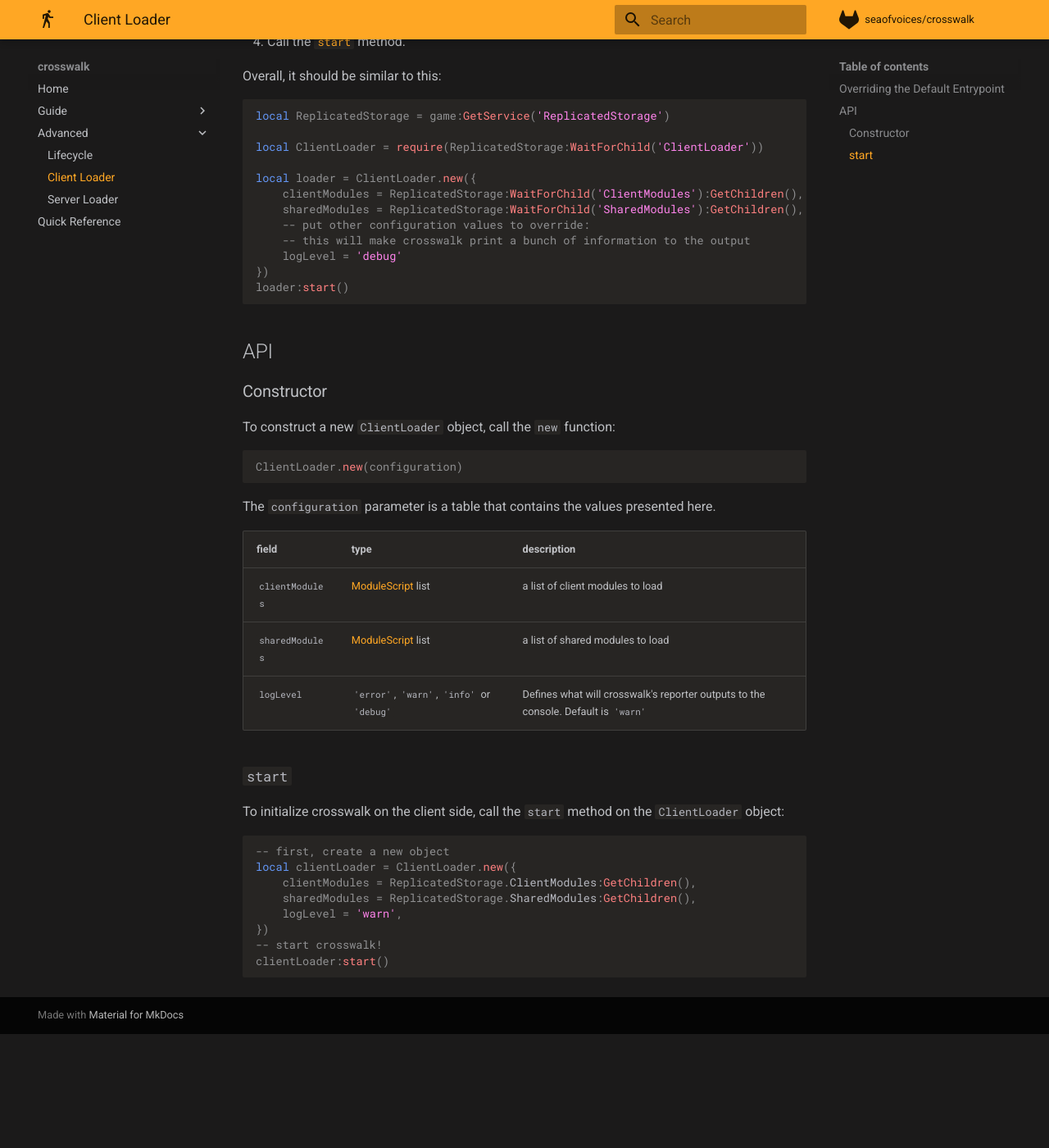
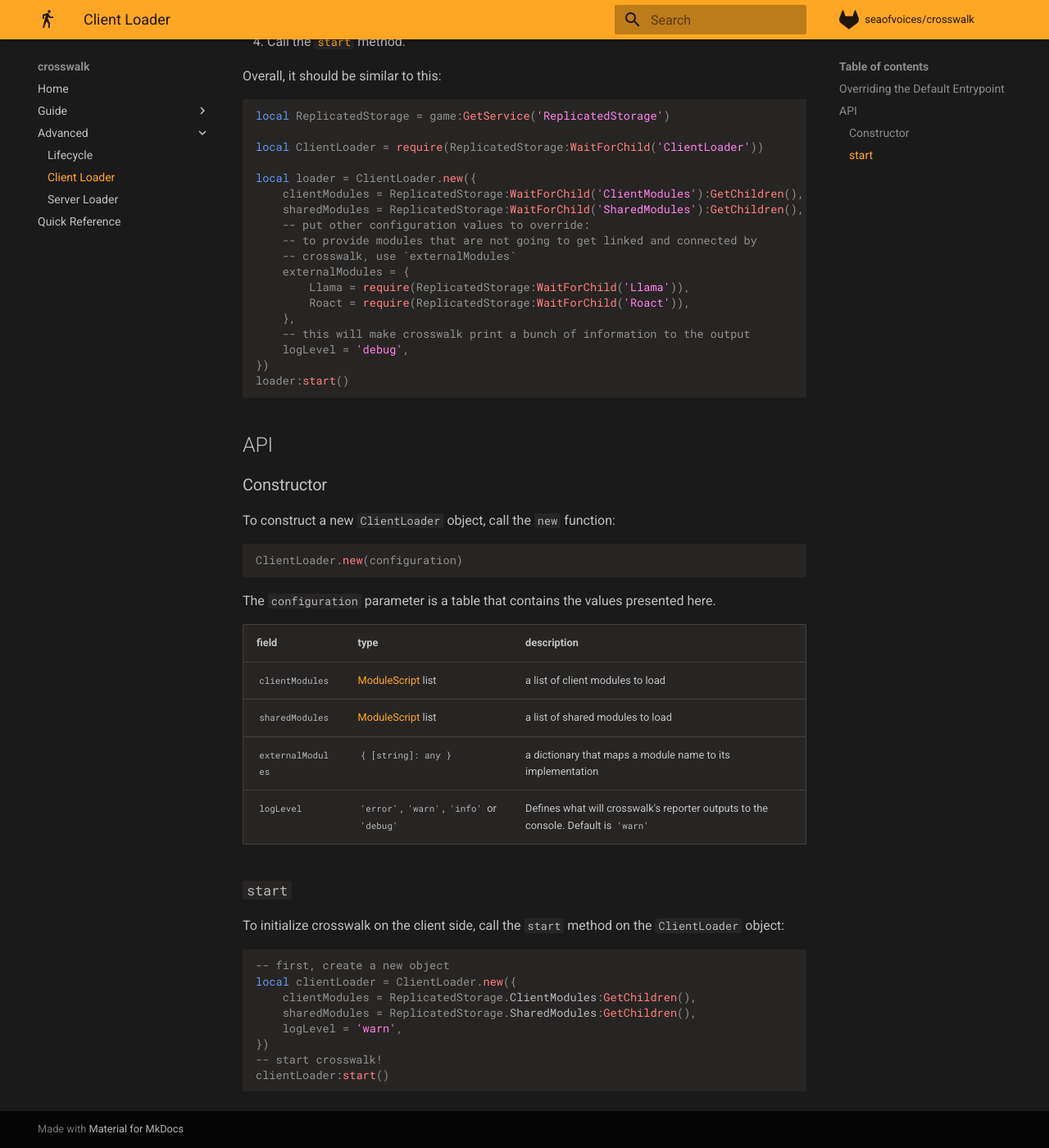
Before and after one commit to seaofvoices/crosswalk, an MkDocs documentation site: the page built from docs/Advanced/ClientLoader.md, in a window 1280 px wide and 1400 px high, scrolled down 554 px. Shown: the whole window at 82% size. Built offline with MkDocs 1.6.1 and Material for MkDocs 9.7.7, drawn with Linux system fonts in a browser that asks for light colours; comment, search, counter and statistics services are not loaded; before the commit the page ends 1815 px from its top, so only the background shows below that.

Commit message:
Support external modules (!16)

````diff
--- a/.gitlab-ci.yml
+++ b/.gitlab-ci.yml
@@ -17,7 +17,7 @@ foreman:
   image: curlimages/curl:latest
   stage: download
   variables:
-    FOREMAN_VERSION: https://github.com/jeparlefrancais/foreman/releases/download/v1.0.2-alpha/foreman-1.0.2-alpha-linux.zip
+    FOREMAN_VERSION: https://github.com/Roblox/foreman/releases/download/v1.1.0/foreman-linux.zip
   script:
     - echo download foreman at $FOREMAN_VERSION
     - curl $FOREMAN_VERSION -L -o foreman.zip
--- a/docs/Advanced/ClientLoader.md
+++ b/docs/Advanced/ClientLoader.md
@@ -22,8 +22,14 @@ local loader = ClientLoader.new({
     clientModules = ReplicatedStorage:WaitForChild('ClientModules'):GetChildren(),
     sharedModules = ReplicatedStorage:WaitForChild('SharedModules'):GetChildren(),
     -- put other configuration values to override:
+    -- to provide modules that are not going to get linked and connected by
+    -- crosswalk, use `externalModules`
+    externalModules = {
+        Llama = require(ReplicatedStorage:WaitForChild('Llama')),
+        Roact = require(ReplicatedStorage:WaitForChild('Roact')),
+    },
     -- this will make crosswalk print a bunch of information to the output
-    logLevel = 'debug'
+    logLevel = 'debug',
 })
 loader:start()
 ```
@@ -44,6 +50,7 @@ The `configuration` parameter is a table that contains the values presented here
 | -- | -- | -- |
 | `clientModules` | [ModuleScript](https://developer.roblox.com/en-us/api-reference/class/ModuleScript) list | a list of client modules to load |
 | `sharedModules` | [ModuleScript](https://developer.roblox.com/en-us/api-reference/class/ModuleScript) list | a list of shared modules to load |
+| `externalModules` | `{ [string]: any }` | a dictionary that maps a module name to its implementation |
 | `logLevel` | `'error'`, `'warn'`, `'info'` or `'debug'` | Defines what will crosswalk's reporter outputs to the console. Default is `'warn'` |
 
 ### `start`
````
Also changed, not shown: CHANGELOG.md (+1 -0 lines), docs/Advanced/ServerLoader.md (+6 -0 lines), 8 other files.
